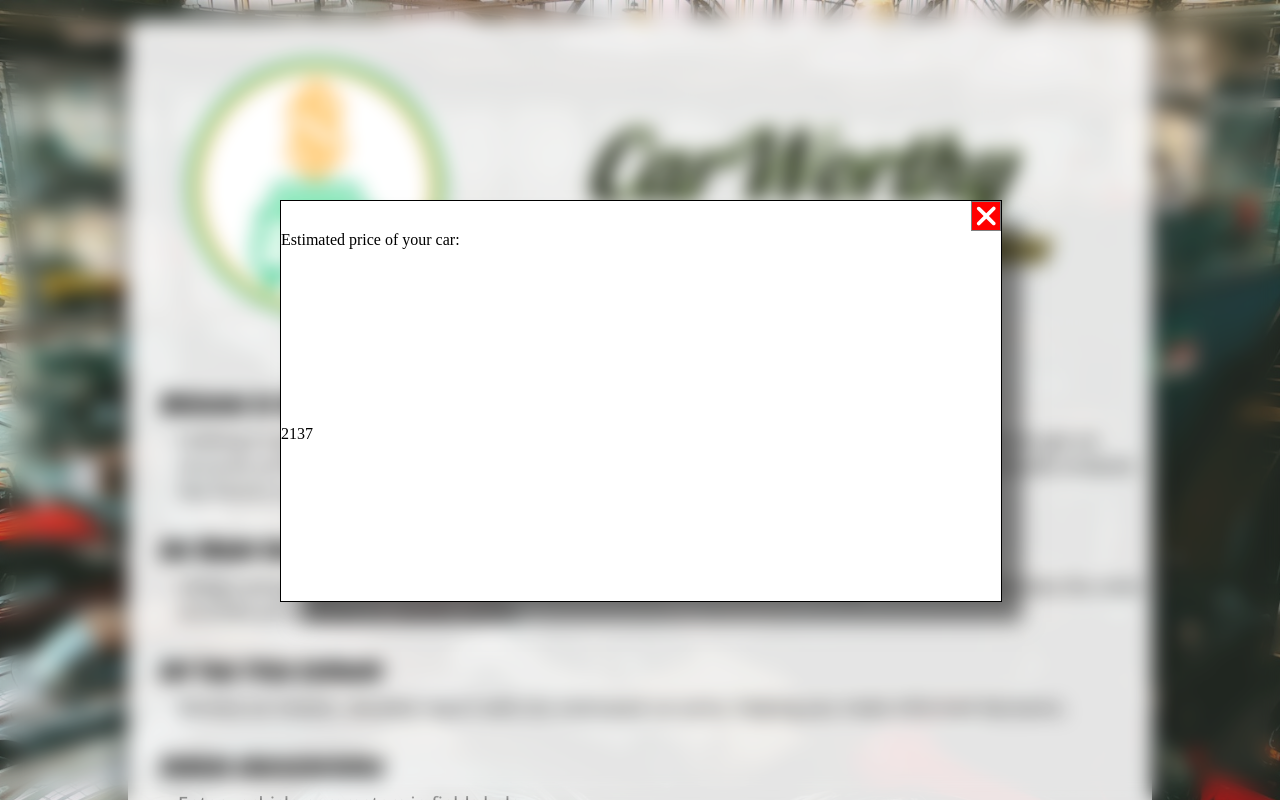
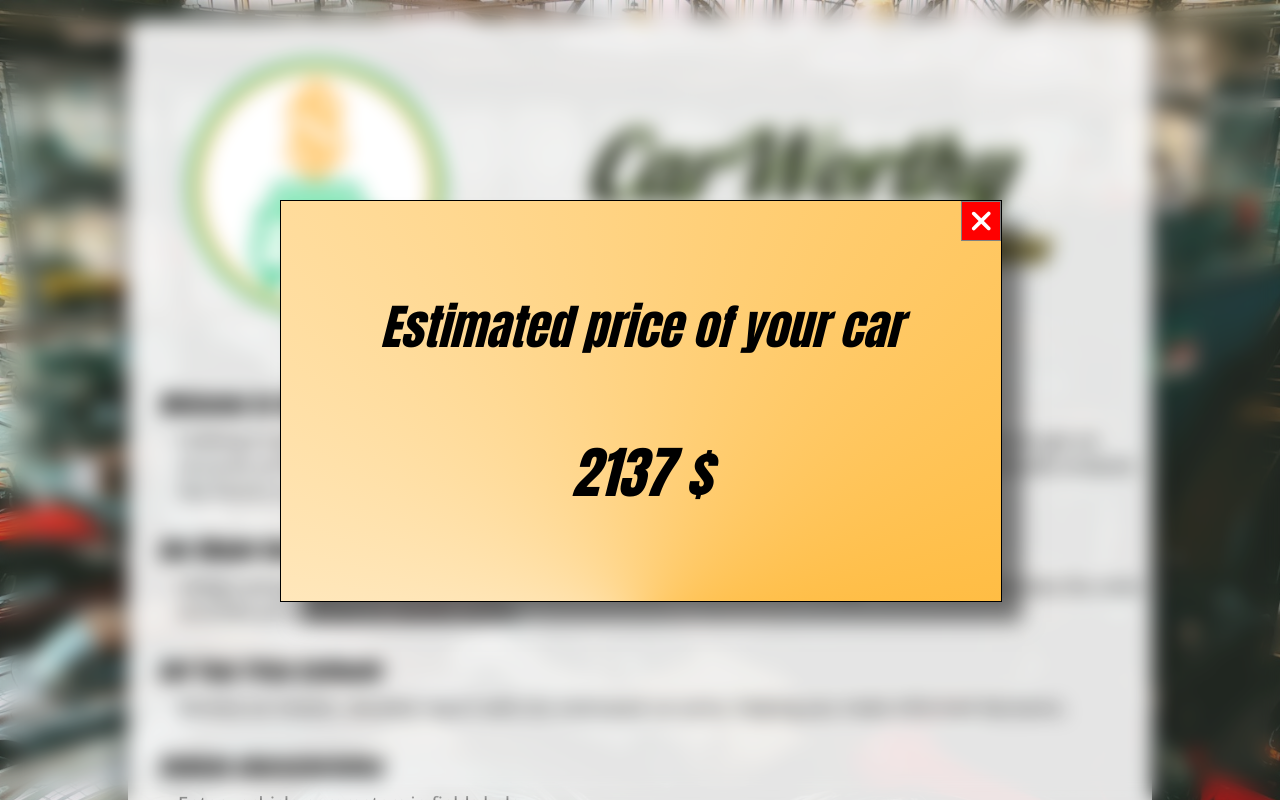
Before and after one commit to gszp1/BigData-Project, a React (Vite) app in the folder frontend/: page / in a window 1280 px wide. Shown: the top 800 px of the page. Built offline with nearby package versions, Linux system fonts and the light colour scheme; a web font is replaced by a local one.

Commit message:
Adds styling to button.

```diff
--- a/frontend/src/components/PageLayout/PageLayout.jsx
+++ b/frontend/src/components/PageLayout/PageLayout.jsx
@@ -56,9 +56,6 @@ const PageLayout = () => {
                     setVariable={setCarParameters}
                     labelText={"Car Parameters"}
                 />
-                <PriceWindow
-                    price={carPrice}
-                />
 
                 <ParagraphTitle
                     title={"Ready to get your estimate?"}
@@ -69,6 +66,10 @@ const PageLayout = () => {
                 <EstimateButton
                     carData={carParameters}
                 />
+                <PriceWindow
+                    price={carPrice}
+                    currencySign={"$"}
+                />
             </div>
         </div>
     </>
--- a/frontend/src/components/PriceWindow/PriceWindow.jsx
+++ b/frontend/src/components/PriceWindow/PriceWindow.jsx
@@ -2,7 +2,7 @@ import PropTypes from 'prop-types';
 import styles from '@/components/PriceWindow/PriceWindow.module.css'
 import { FontAwesomeIcon } from '@fortawesome/react-fontawesome';
 import { faXmark } from '@fortawesome/free-solid-svg-icons';
-const PriceWindow = ({ price }) => {
+const PriceWindow = ({ price, currencySign }) => {
     return (
     <>
         <div className={styles.background}>
@@ -13,11 +13,11 @@ const PriceWindow = ({ price }) => {
                     </button>
                 </div>
                 <p className={styles.window_text}>
-                    Estimated price of your car:
+                    Estimated price of your car
                 </p>
                 <br/>
                 <p className={styles.price_field}>
-                    {price}
+                    {`${price}  ${currencySign}`}
                 </p>
             </div>
         </div>
@@ -26,7 +26,8 @@ const PriceWindow = ({ price }) => {
 };
 
 PriceWindow.propTypes = {
-    price: PropTypes.number.isRequired
+    price: PropTypes.number.isRequired,
+    currencySign: PropTypes.string.isRequired
 }
 
 export default PriceWindow;
--- a/frontend/src/components/PriceWindow/PriceWindow.module.css
+++ b/frontend/src/components/PriceWindow/PriceWindow.module.css
@@ -13,8 +13,14 @@
     height: 400px;
     border: 1px solid black;
 
-    background-color: white;
+    background: conic-gradient(from .5turn at 50% 110%, white, orange);
     box-shadow: 20px 20px 20px rgba(0, 0, 0, 0.5);
+    transition: transform 0.5s ease-in-out;
+}
+
+.window:hover {
+    transform: scale(1.03);
+    transition: transform 0.3s ease;
 }
 
 .background {
@@ -32,12 +38,30 @@
 
 .price_field {
     width: 100%;
-    height: 50%;
+    height: calc(50% - 20px);
+    display: flex;
+    justify-content: center;
+    font-family: "Anton", cursive;
+    font-style: oblique;
+    font-size: 3.5rem;
+    font-weight: 100;
 }
 
 .window_text {
     width: 100%;
-    height: 50%;
+    height: calc(50% - 20px);
+    display: flex;
+    justify-content: center;
+    align-items: center;
+
+    font-family: "Anton", cursive;
+    font-style: oblique;
+    font-size: 3rem;
+    font-weight: 100;
+
+    white-space: normal;
+    word-wrap: break-word;
+    overflow-wrap: break-word;
 }
 
 .exit_button {
@@ -45,8 +69,8 @@
     justify-content: center;
     align-items: center;
 
-    width: 30px;
-    height: 30px;
+    width: 40px;
+    height: 40px;
 
     background-color: rgb(255, 0, 0);
     color: white;
@@ -60,7 +84,7 @@
 .button_container {
     display: flex;
     justify-content: end;
-    height: 30px;
+    height: 40px;
     width: 100%;
 
 }
```
